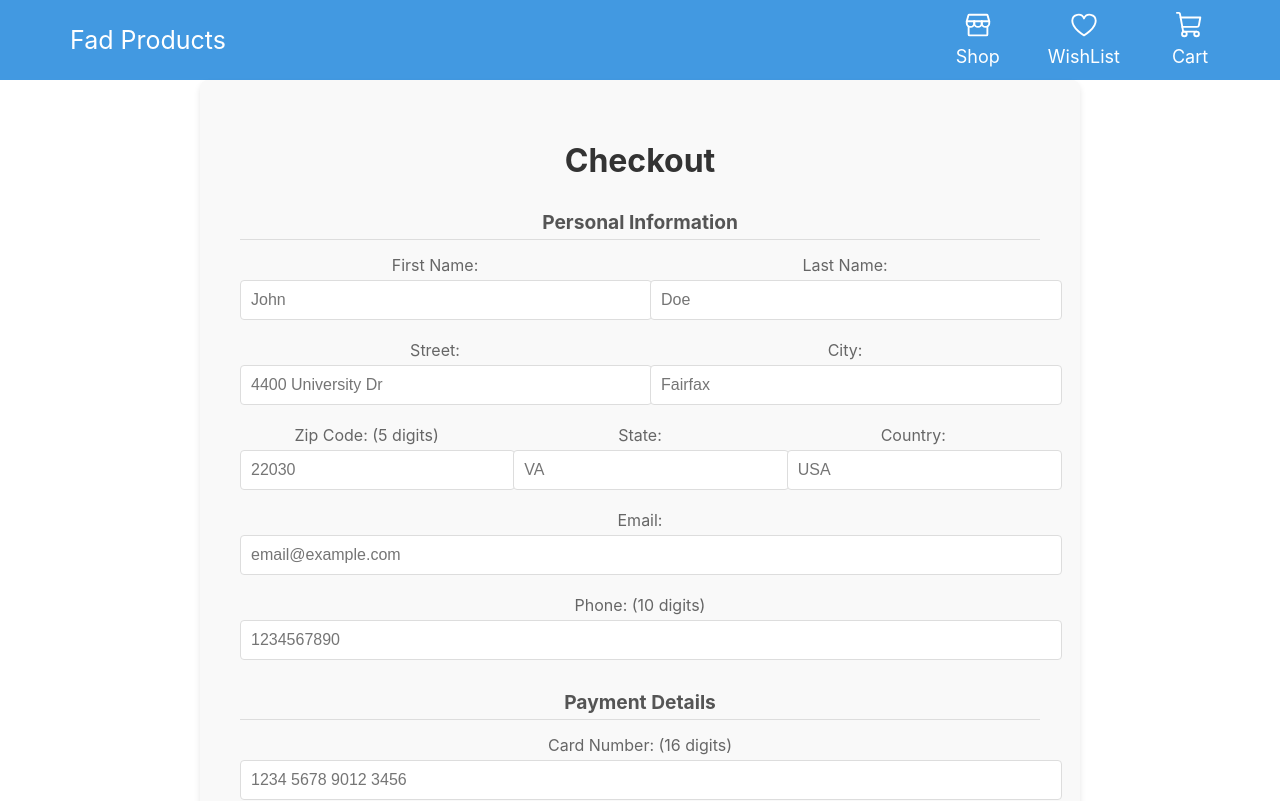
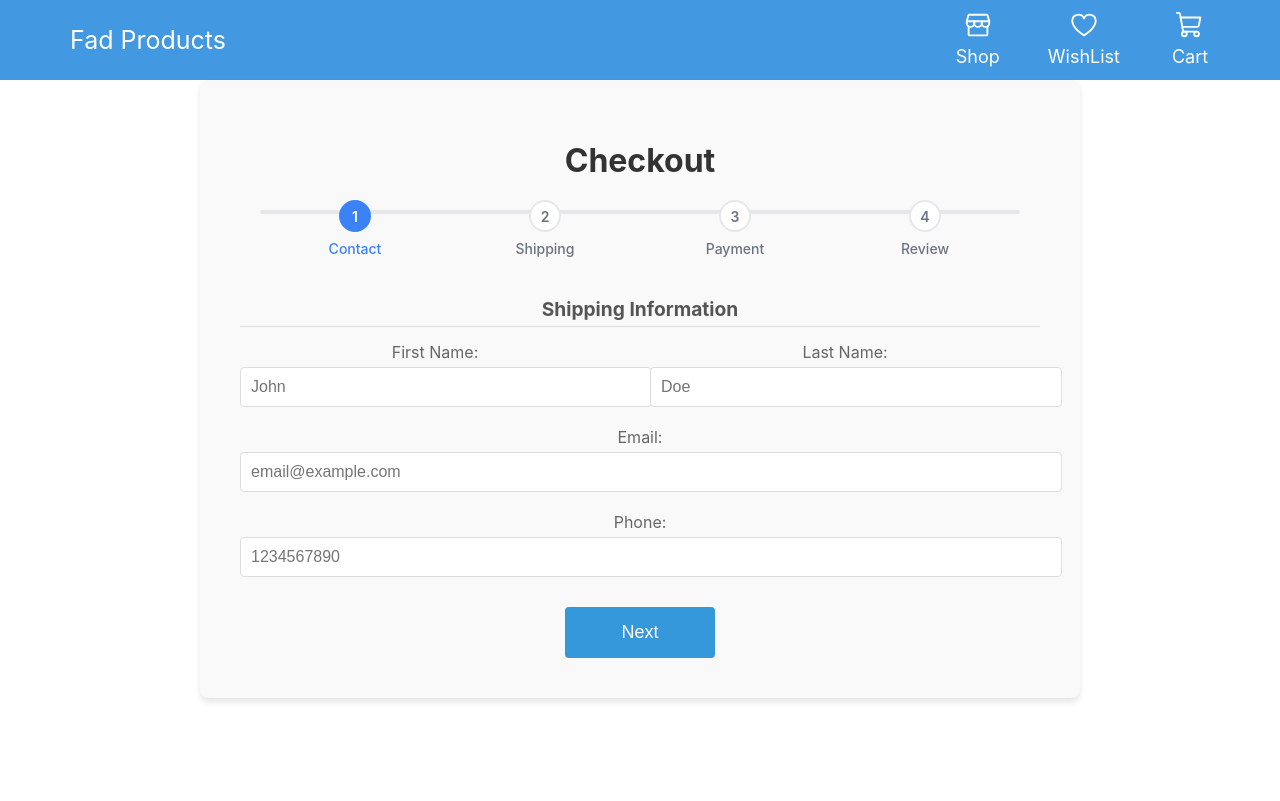
Before and after one commit to PrinceKarma/fad-products-v5, a React (Create React App) app: page /checkout in a window 1280 px wide. Shown: the top 801 px of the page. Built offline with nearby package versions, Linux system fonts and the light colour scheme.

Commit message:
Added stages to checkout process

```diff
--- a/src/pages/checkout/checkout.css
+++ b/src/pages/checkout/checkout.css
@@ -5,6 +5,82 @@
   background-color: #f9f9f9;
   border-radius: 8px;
   box-shadow: 0 4px 6px rgba(0, 0, 0, 0.1);
+}
+
+/* Progress Bar Styles */
+.step-indicator-container {
+  margin-bottom: 40px;
+  padding: 0 20px;
+}
+
+.progress-bar-container {
+  position: relative;
+  height: 4px;
+  background-color: #e5e7eb;
+  border-radius: 2px;
+  margin-bottom: 20px;
+  margin-top: 24px;
+}
+
+.progress-bar-fill {
+  position: absolute;
+  height: 100%;
+  background-color: #3b82f6;
+  border-radius: 2px;
+  transition: width 0.3s ease-in-out;
+}
+
+.steps-container {
+  display: flex;
+  justify-content: space-between;
+  position: relative;
+  margin-top: -34px;
+}
+
+.step {
+  display: flex;
+  flex-direction: column;
+  align-items: center;
+  flex: 1;
+}
+
+.step-circle {
+  width: 28px;
+  height: 28px;
+  border-radius: 50%;
+  background-color: white;
+  border: 2px solid #e5e7eb;
+  display: flex;
+  align-items: center;
+  justify-content: center;
+  margin-bottom: 8px;
+  transition: all 0.3s ease-in-out;
+}
+
+.step.active .step-circle {
+  background-color: #3b82f6;
+  border-color: #3b82f6;
+}
+
+.step-number {
+  font-size: 14px;
+  font-weight: 600;
+  color: #6b7280;
+  transition: color 0.3s ease-in-out;
+}
+
+.step.active .step-number {
+  color: white;
+}
+
+.step-label {
+  font-size: 14px;
+  color: #6b7280;
+  font-weight: 500;
+}
+
+.step.active .step-label {
+  color: #3b82f6;
 }
 
 .checkout-container h1 {
@@ -87,23 +163,52 @@
 }
 
 .button-container {
-    text-align: center;
+  display: flex;
+  justify-content: center;
+  gap: 20px;
+  margin-top: 30px;
 }
 
+.back-button,
+.next-button,
 .complete-purchase {
-    display: inline-block;
   padding: 15px 30px;
-    background-color: #3498db;
-    color: white;
   border: none;
   border-radius: 4px;
   font-size: 18px;
   cursor: pointer;
-    transition: background-color 0.3s ease;
+  transition: background-color 0.3s ease, transform 0.2s ease;
+  min-width: 150px;
+}
+
+.back-button {
+  background-color: #64748b;
+  color: white;
+}
+
+.back-button:hover {
+  background-color: #475569;
+  transform: translateY(-1px);
+}
+
+.next-button {
+  background-color: #3498db;
+  color: white;
+}
+
+.next-button:hover {
+  background-color: #2980b9;
+  transform: translateY(-1px);
+}
+
+.complete-purchase {
+  background-color: #3498db;
+  color: white;
 }
 
 .complete-purchase:hover {
   background-color: #2980b9;
+  transform: translateY(-1px);
 }
 
 .checkout-confirmation {
@@ -121,6 +226,13 @@
     padding: 20px;
   }
 
+  .button-container {
+    flex-direction: column;
+    gap: 10px;
+  }
+
+  .back-button,
+  .next-button,
   .complete-purchase {
     width: 100%;
   }
--- a/src/pages/checkout/checkout.jsx
+++ b/src/pages/checkout/checkout.jsx
@@ -3,9 +3,43 @@ import { useNavigate } from 'react-router-dom';
 import { ShopContext } from '../../context/shop-context';
 import './checkout.css';
 
+const StepIndicator = ({ currentStep }) => {
+  const steps = ['Contact', 'Shipping', 'Payment', 'Review'];
+  const progressPercentage = ((currentStep - 1) / (steps.length - 1)) * 100;
+
+  return (
+    <div className="step-indicator-container">
+      <div className="progress-bar-container">
+        <div
+          className="progress-bar-fill"
+          style={{ width: `${progressPercentage}%` }}
+        />
+      </div>
+      <div className="steps-container">
+        {steps.map((step, index) => (
+          <div
+            key={step}
+            className={`step ${index + 1 <= currentStep ? 'active' : ''}`}
+          >
+            <div className="step-circle">
+              {index + 1 <= currentStep ? (
+                <span className="step-number">{index + 1}</span>
+              ) : (
+                <span className="step-number">{index + 1}</span>
+              )}
+            </div>
+            <span className="step-label">{step}</span>
+          </div>
+        ))}
+      </div>
+    </div>
+  );
+};
+
 export const Checkout = () => {
   const { getTotalCartAmount, checkout } = useContext(ShopContext);
   const navigate = useNavigate();
+  const [currentStep, setCurrentStep] = useState(1);
 
   const SHIPPING_COSTS = {
     standard: { price: 5.99, label: 'Standard (3-5 business days)' },
@@ -32,7 +66,7 @@ export const Checkout = () => {
   const [errors, setErrors] = useState({});
   const [isSubmitted, setIsSubmitted] = useState(false);
 
-  // Format input values
+  // Format input values (keeping existing formatValue function)
   const formatValue = (name, value) => {
     switch (name) {
       case 'firstName':
@@ -74,30 +108,50 @@ export const Checkout = () => {
     }
   };
 
-  const validateForm = () => {
+  const validateStep = (step) => {
     const newErrors = {};
+
+    switch (step) {
+      case 1: // Contact
         if (!formData.firstName.trim()) newErrors.firstName = 'First name is required';
         if (!formData.lastName.trim()) newErrors.lastName = 'Last name is required';
+        if (!formData.email.trim()) newErrors.email = 'Email is required';
+        if (!/^\S+@\S+\.\S+$/.test(formData.email)) newErrors.email = 'Please enter a valid email address';
+        if (!formData.phone.trim().match(/^\d{10}$/)) newErrors.phone = 'Please enter a valid 10-digit phone number';
+        break;
+
+      case 2: // Shipping Information
         if (!formData.street.trim()) newErrors.street = 'Street is required';
         if (!formData.city.trim()) newErrors.city = 'City is required';
         if (!formData.state.trim()) newErrors.state = 'State is required';
         if (!formData.zip.trim().match(/^\d{5}$/)) newErrors.zip = 'Please enter a valid 5-digit Zip Code';
         if (!formData.country.trim()) newErrors.country = 'Country is required';
-    if (!formData.email.trim()) newErrors.email = 'Email is required';
-    if (!/^\S+@\S+\.\S+$/.test(formData.email)) newErrors.email = 'Please enter a valid email address';
-    if (!formData.phone.trim().match(/^\d{10}$/)) newErrors.phone = 'Please enter a valid 10-digit phone number';
-    if (!formData.phone.replace(/\D/g, '').match(/^\d{10}$/)) newErrors.phone = 'Please enter a valid 10-digit phone number';
+        break;
+
+      case 3: // Payment Information
         if (!formData.cardNumber.replace(/\s/g, '').match(/^\d{16}$/)) newErrors.cardNumber = 'Please enter a valid 16-digit card number';
         if (!formData.expirationDate.match(/^\d{2}\/\d{2}$/)) newErrors.expirationDate = 'Please enter date in MM/YY format';
         if (!formData.cvv.match(/^\d{3}$/)) newErrors.cvv = 'Please enter a valid 3-digit CVV';
+        break;
+    }
 
     setErrors(newErrors);
     return Object.keys(newErrors).length === 0;
   };
 
+  const handleNext = () => {
+    if (validateStep(currentStep)) {
+      setCurrentStep(currentStep + 1);
+    }
+  };
+
+  const handleBack = () => {
+    setCurrentStep(currentStep - 1);
+  };
+
   const handleSubmit = (e) => {
     e.preventDefault();
-    if (validateForm()) {
+    if (validateStep(currentStep)) {
       setIsSubmitted(true);
       checkout();
       setTimeout(() => {
@@ -106,21 +160,9 @@ export const Checkout = () => {
     }
   };
 
-  if (isSubmitted) {
-    return (
-      <div className="checkout-confirmation">
-        <h2>Thank you for your purchase!</h2>
-        <p>Your order has been confirmed. You will be redirected to the home page shortly.</p>
-      </div>
-    );
-  }
-
-  return (
-    <div className="checkout-container">
-      <h1>Checkout</h1>
-      <form onSubmit={handleSubmit}>
+  const renderContactStep = () => (
     <div className="form-section">
-          <h2>Personal Information</h2>
+      <h2>Shipping Information</h2>
       <div className="form-row">
         <div className="form-group">
           <label htmlFor="firstName">First Name:</label>
@@ -147,6 +189,36 @@ export const Checkout = () => {
           {errors.lastName && <span className="error">{errors.lastName}</span>}
         </div>
       </div>
+      <div className="form-group">
+        <label htmlFor="email">Email:</label>
+        <input
+          type="email"
+          id="email"
+          name="email"
+          value={formData.email}
+          onChange={handleInputChange}
+          placeholder="email@example.com"
+        />
+        {errors.email && <span className="error">{errors.email}</span>}
+      </div>
+      <div className="form-group">
+        <label htmlFor="phone">Phone:</label>
+        <input
+          type="tel"
+          id="phone"
+          name="phone"
+          value={formData.phone}
+          onChange={handleInputChange}
+          placeholder="1234567890"
+        />
+        {errors.phone && <span className="error">{errors.phone}</span>}
+      </div>
+    </div>
+  );
+
+  const renderShippingStep = () => (
+    <div className="form-section">
+      <h2>Shipping Information</h2>
       <div className="form-row">
         <div className="form-group">
           <label htmlFor="street">Street:</label>
@@ -160,6 +232,8 @@ export const Checkout = () => {
           />
           {errors.street && <span className="error">{errors.street}</span>}
         </div>
+      </div>
+      <div className="form-row">
         <div className="form-group">
           <label htmlFor="city">City:</label>
           <input
@@ -171,20 +245,6 @@ export const Checkout = () => {
             placeholder="Fairfax"
           />
           {errors.city && <span className="error">{errors.city}</span>}
-            </div>
-          </div>
-          <div className="form-row">
-            <div className="form-group">
-            <label htmlFor="zip">Zip Code: <span className="text-sm text-gray-500">(5 digits)</span></label>
-              <input
-                type="text"
-                id="zip"
-                name="zip"
-                value={formData.zip}
-                onChange={handleInputChange}
-                placeholder="22030"
-              />
-              {errors.zip && <span className="error">{errors.zip}</span>}
         </div>
         <div className="form-group">
           <label htmlFor="state">State:</label>
@@ -198,6 +258,23 @@ export const Checkout = () => {
           />
           {errors.state && <span className="error">{errors.state}</span>}
           </div>
+          </div>
+          <div className="form-row">
+        </div>
+          <div className="form-row">
+        <div className="form-group">
+          <label htmlFor="zip">Zip Code:</label>
+          <input
+            type="text"
+            id="zip"
+            name="zip"
+            value={formData.zip}
+            onChange={handleInputChange}
+            placeholder="22030"
+          />
+          {errors.zip && <span className="error">{errors.zip}</span>}
+        </div>
+      </div>
       <div className="form-group">
         <label htmlFor="country">Country:</label>
         <input
@@ -210,77 +287,6 @@ export const Checkout = () => {
         />
         {errors.country && <span className="error">{errors.country}</span>}
       </div>
-          </div>
-          <div className="form-group">
-            <label htmlFor="email">Email:</label>
-            <input
-              type="email"
-              id="email"
-              name="email"
-              value={formData.email}
-              onChange={handleInputChange}
-              placeholder="email@example.com"
-            />
-            {errors.email && <span className="error">{errors.email}</span>}
-          </div>
-          <div className="form-group">
-            <label htmlFor="phone">Phone: <span className="text-sm text-gray-500">(10 digits)</span></label>
-            <input
-              type="tel"
-              id="phone"
-              name="phone"
-              value={formData.phone}
-              onChange={handleInputChange}
-              placeholder="1234567890"
-            />
-            {errors.phone && <span className="error">{errors.phone}</span>}
-          </div>
-        </div>
-
-        <div className="form-section">
-          <h2>Payment Details</h2>
-          <div className="form-group">
-            <label htmlFor="cardNumber">Card Number: <span className="text-sm text-gray-500">(16 digits)</span></label>
-            <input
-              type="text"
-              id="cardNumber"
-              name="cardNumber"
-              value={formData.cardNumber}
-              onChange={handleInputChange}
-              placeholder="1234 5678 9012 3456"
-            />
-            {errors.cardNumber && <span className="error">{errors.cardNumber}</span>}
-          </div>
-          <div className="form-row">
-            <div className="form-group">
-              <label htmlFor="expirationDate">Expiration Date: <span className="text-sm text-gray-500">(MM/YY)</span></label>
-              <input
-                type="text"
-                id="expirationDate"
-                name="expirationDate"
-                value={formData.expirationDate}
-                onChange={handleInputChange}
-                placeholder="05/28"
-              />
-              {errors.expirationDate && <span className="error">{errors.expirationDate}</span>}
-            </div>
-            <div className="form-group">
-              <label htmlFor="cvv">CVV: <span className="text-sm text-gray-500">(3 digits)</span></label>
-              <input
-                type="text"
-                id="cvv"
-                name="cvv"
-                value={formData.cvv}
-                onChange={handleInputChange}
-                placeholder="123"
-              />
-              {errors.cvv && <span className="error">{errors.cvv}</span>}
-            </div>
-          </div>
-        </div>
-
-        <div className="form-section">
-          <h2>Shipping</h2>
       <div className="form-group">
         <label htmlFor="shippingSpeed">Shipping Speed:</label>
         <select
@@ -297,6 +303,69 @@ export const Checkout = () => {
         </select>
       </div>
     </div>
+  );
+
+  const renderPaymentStep = () => (
+    <div className="form-section">
+      <h2>Payment Details</h2>
+      <div className="form-group">
+        <label htmlFor="cardNumber">Card Number:</label>
+        <input
+          type="text"
+          id="cardNumber"
+          name="cardNumber"
+          value={formData.cardNumber}
+          onChange={handleInputChange}
+          placeholder="1234 5678 9012 3456"
+        />
+        {errors.cardNumber && <span className="error">{errors.cardNumber}</span>}
+      </div>
+      <div className="form-row">
+        <div className="form-group">
+          <label htmlFor="expirationDate">Expiration Date:</label>
+          <input
+            type="text"
+            id="expirationDate"
+            name="expirationDate"
+            value={formData.expirationDate}
+            onChange={handleInputChange}
+            placeholder="MM/YY"
+          />
+          {errors.expirationDate && <span className="error">{errors.expirationDate}</span>}
+        </div>
+        <div className="form-group">
+          <label htmlFor="cvv">CVV:</label>
+          <input
+            type="text"
+            id="cvv"
+            name="cvv"
+            value={formData.cvv}
+            onChange={handleInputChange}
+            placeholder="123"
+          />
+          {errors.cvv && <span className="error">{errors.cvv}</span>}
+        </div>
+      </div>
+    </div>
+  );
+
+  const renderReviewStep = () => (
+    <div className="form-section">
+      <h2>Order Review</h2>
+      <div className="review-details">
+        <h3>Shipping Information</h3>
+        <p>{formData.firstName} {formData.lastName}</p>
+        <p>{formData.street}</p>
+        <p>{formData.city}, {formData.state} {formData.zip}</p>
+        <p>{formData.country}</p>
+        <p>{formData.email}</p>
+        <p>{formData.phone}</p>
+        <p>Shipping Method: {SHIPPING_COSTS[formData.shippingSpeed].label}</p>
+
+        <h3>Payment Information</h3>
+        <p>Card ending in: {formData.cardNumber.slice(-4)}</p>
+        <p>Expires: {formData.expirationDate}</p>
+      </div>
 
       <div className="order-total">
         <div className="order-summary">
@@ -311,11 +380,47 @@ export const Checkout = () => {
           <h2>Order Total: ${(getTotalCartAmount() + SHIPPING_COSTS[formData.shippingSpeed].price).toFixed(2)}</h2>
         </div>
       </div>
+    </div>
+  );
+
+  if (isSubmitted) {
+    return (
+      <div className="checkout-confirmation">
+        <h2>Thank you for your purchase!</h2>
+        <p>Your order has been confirmed. You will be redirected to the home page shortly.</p>
+      </div>
+    );
+  }
+
+  return (
+    <div className="checkout-container">
+      <h1>Checkout</h1>
+      <StepIndicator currentStep={currentStep} />
+      <form onSubmit={handleSubmit}>
+        {currentStep === 1 && renderContactStep()}
+        {currentStep === 2 && renderShippingStep()}
+        {currentStep === 3 && renderPaymentStep()}
+        {currentStep === 4 && renderReviewStep()}
 
         <div className="button-container">
-          <button type="submit" className="complete-purchase">Complete Purchase</button>
+          {currentStep > 1 && (
+            <button type="button" className="back-button" onClick={handleBack}>
+              Back
+            </button>
+          )}
+          {currentStep <= 4 ? (
+            <button type="button" className="next-button" onClick={handleNext}>
+              Next
+            </button>
+          ) : (
+            <button type="submit" className="complete-purchase">
+              Complete Purchase
+            </button>
+          )}
         </div>
       </form>
     </div>
   );
 };
+
+export default Checkout;
```
Lines whose indentation alone changed are shown as unchanged.
